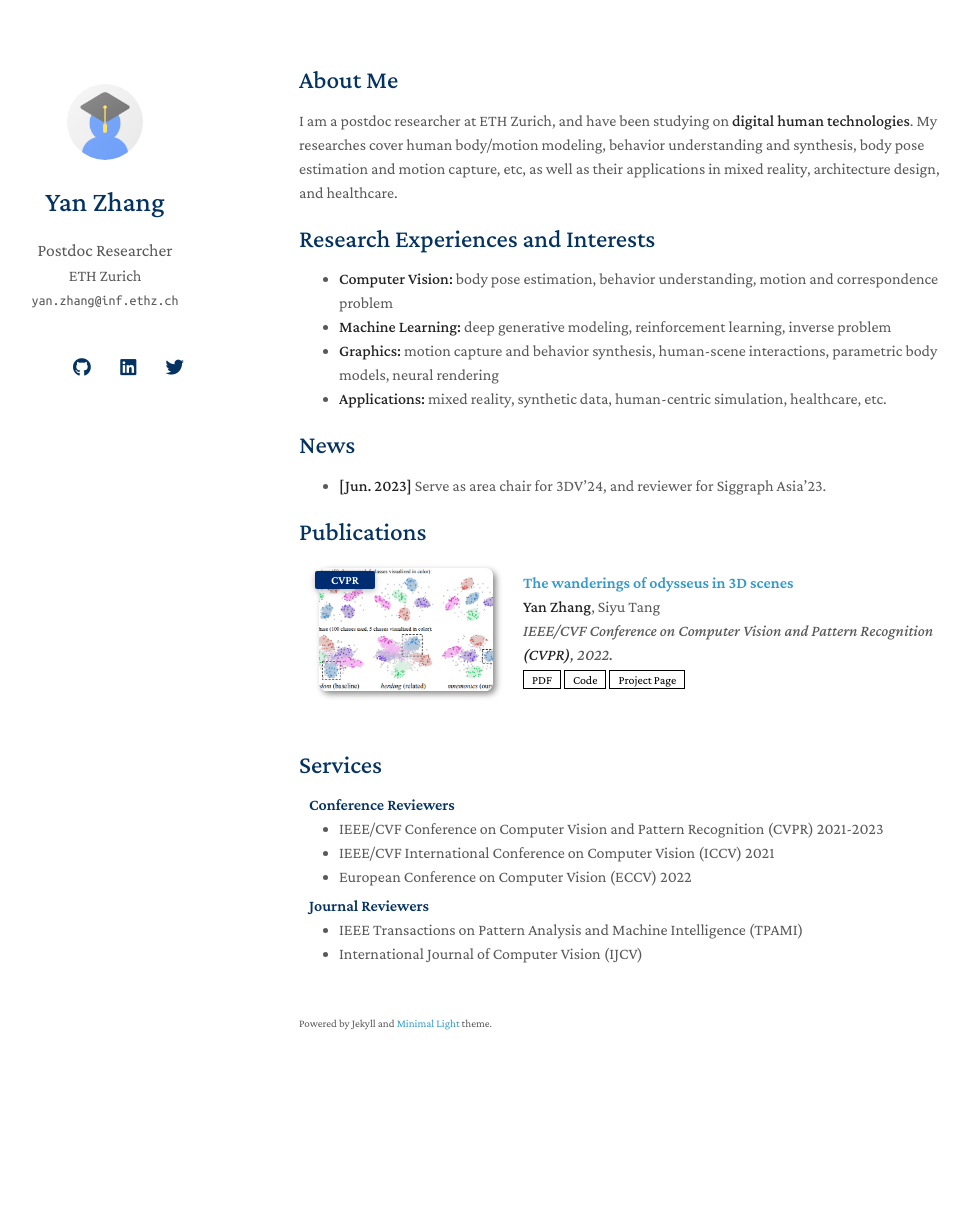
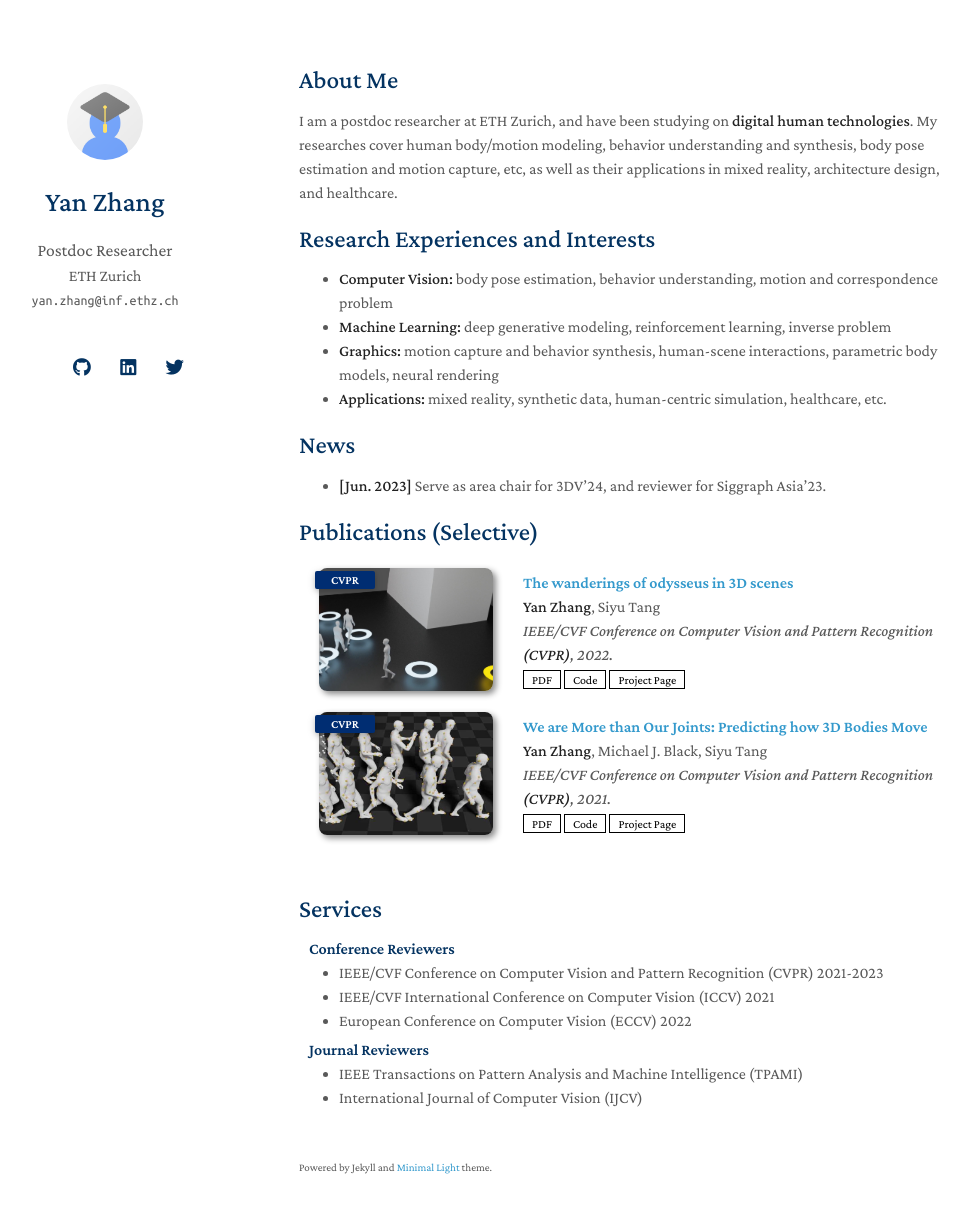
Before and after one commit to yz-cnsdqz/yz-cnsdqz.github.io, a Jekyll site: the page built from index.md, in a window 1280 px wide and 1248 px high. Shown: the top 1213 px of the window, without its empty margins (171-1141 px from the left). Built offline with Jekyll 4.4.1, drawn with Linux system fonts in a browser that asks for light colours; nearby versions of some CDN libraries; a style sheet for code colours, icons or effects is not loaded; our own code applies the rules of GitHub Pages for plain Markdown files.

Commit message:
update page

```diff
--- a/_config.yml
+++ b/_config.yml
@@ -7,8 +7,8 @@ email: yan.zhang@inf.ethz.ch
 # Search Engine Optimization (SEO)
 # The following information is used to improve the website traffic from search engines, e.g., Google.
 keywords: yanzhang
-description: The Minimal Light is a simple and elegant jekyll theme for academic personal homepage.
-canonical: https://minimal-light-theme.yliu.me/
+description: digital human technologies
+canonical: https://yz-cnsdqz.github.io
 
 # Links
 # If you don't need one of them, you may delete the corresponding line.
--- a/_includes/publications.md
+++ b/_includes/publications.md
@@ -1,16 +1,14 @@
-<h2 id="publications" style="margin: 2px 0px -15px;">Publications</h2>
+<h2 id="publications" style="margin: 2px 0px -15px;">Publications (Selective)</h2>
 
 <div class="publications">
 <ol class="bibliography">
 
 <li>
 <div class="pub-row">
-
   <div class="col-sm-3 abbr" style="position: relative;padding-right: 15px;padding-left: 15px;">
-    <img src="assets/img/teaser_example.png" class="teaser img-fluid z-depth-1">
+    <img src="assets/img/gamma.jpg" class="teaser img-fluid z-depth-1">
     <abbr class="badge">CVPR</abbr>
   </div>
-
   <div class="col-sm-9" style="position: relative;padding-right: 15px;padding-left: 20px;">
     <div class="title"><a href="https://arxiv.org/abs/2112.09251">The wanderings of odysseus in 3D scenes</a></div>
     <div class="author"><strong>Yan Zhang</strong>, Siyu Tang</div>
@@ -24,7 +22,37 @@
 </div>
 </li>
 
+
+
+<li>
+<div class="pub-row">
+  <div class="col-sm-3 abbr" style="position: relative;padding-right: 15px;padding-left: 15px;">
+    <img src="assets/img/mojo.jpg" class="teaser img-fluid z-depth-1">
+    <abbr class="badge">CVPR</abbr>
+  </div>
+  <div class="col-sm-9" style="position: relative;padding-right: 15px;padding-left: 20px;">
+    <div class="title"><a href="https://arxiv.org/abs/2012.00619">We are More than Our Joints: Predicting how 3D Bodies Move</a></div>
+    <div class="author"><strong>Yan Zhang</strong>, Michael J. Black, Siyu Tang</div>
+    <div class="periodical"><em>IEEE/CVF Conference on Computer Vision and Pattern Recognition <strong>(CVPR)</strong>, 2021.</em></div>
+    <div class="links">
+      <a href="https://arxiv.org/abs/2112.09251" class="btn btn-sm z-depth-0" role="button" target="_blank" style="font-size:12px;">PDF</a>
+      <a href="https://github.com/yz-cnsdqz/MOJO-release" class="btn btn-sm z-depth-0" role="button" target="_blank" style="font-size:12px;">Code</a>
+      <a href="https://yz-cnsdqz.github.io/eigenmotion/MOJO/index.html" class="btn btn-sm z-depth-0" role="button" target="_blank" style="font-size:12px;">Project Page</a>
+    </div>
+  </div>
+</div>
+</li>
+
+
+
+
 <br>
+
+
+
+
+
+
 
 </ol>
 </div>
```
Also changed, not shown: assets/img/gamma.jpg (added), assets/img/mojo.jpg (added).
